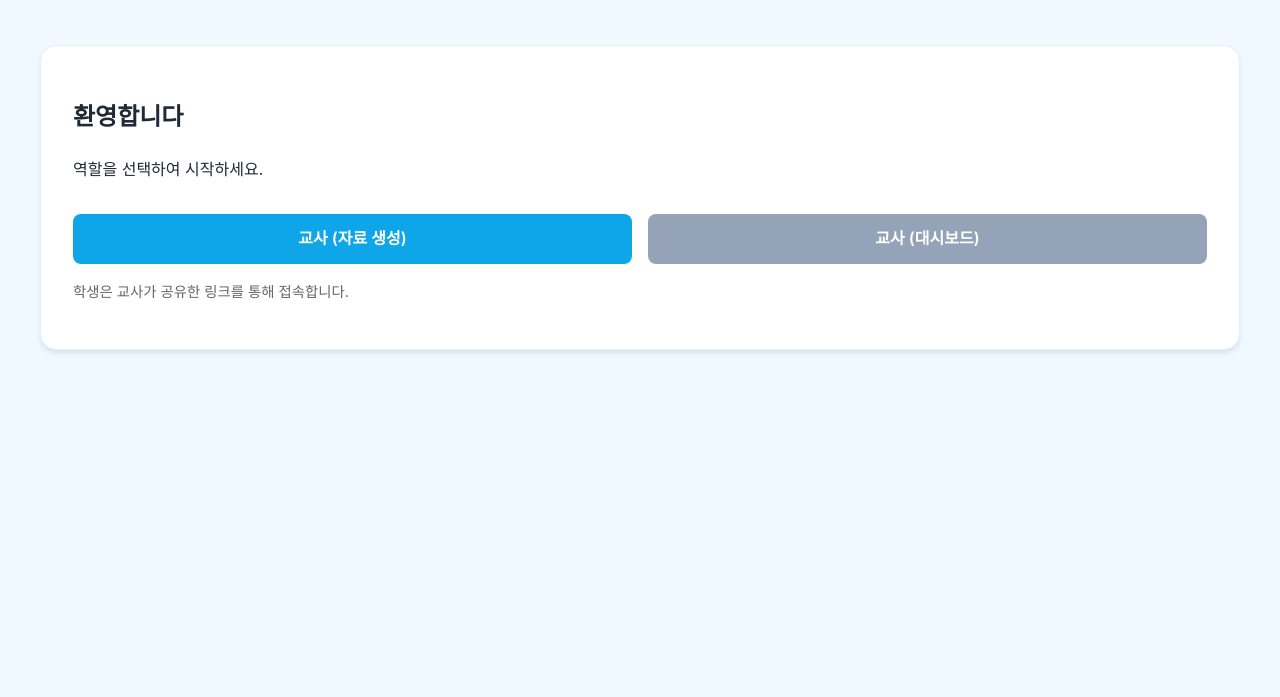
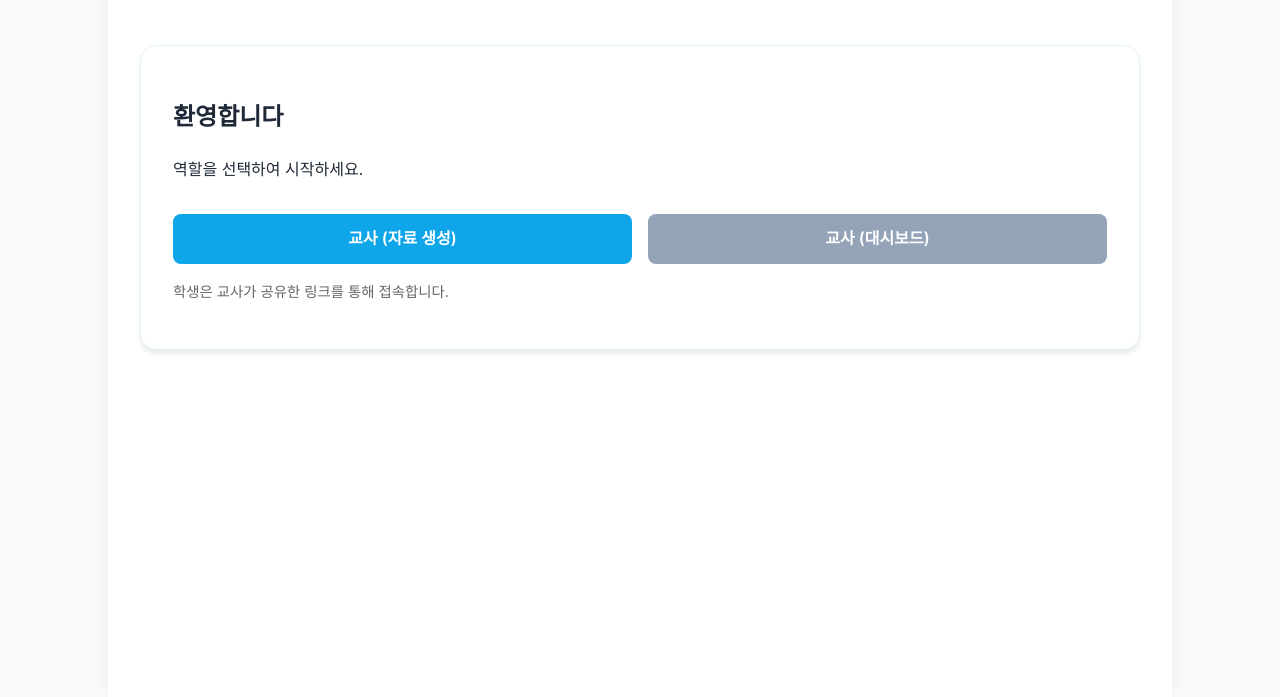
Before and after one commit to pcd0822/Learning_Manage_System, a website: page public/index.html in a window 1280 px wide. Shown: the part 167-864 px from the top of the page. Before the commit the page ends 800 px from the top, so only its background shows below. Drawn offline with Linux system fonts and the light colour scheme.

Commit message:
Update style.css

```diff
--- a/public/css/style.css
+++ b/public/css/style.css
@@ -3,8 +3,8 @@
     /* Sky Blue 500 */
     --secondary-color: #0284c7;
     /* Sky Blue 600 */
-    --background-color: #f0f9ff;
-    /* Sky Blue 50 */
+    --background-color: #f8fafc;
+    /* Slightly darker background for contrast */
     --text-color: #1f2937;
     --card-bg: #ffffff;
     --danger-color: #ef4444;
@@ -24,10 +24,15 @@ body {
 }
 
 .container {
-    max-width: 1200px;
-    /* Increased from 800px */
+    max-width: 1000px;
+    /* Reduced from 1200px */
     margin: 0 auto;
     padding: 2rem;
+    background-color: white;
+    /* Add background to container */
+    min-height: 100vh;
+    box-shadow: 0 0 20px rgba(0, 0, 0, 0.05);
+    /* Add subtle shadow */
 }
 
 header {
```
